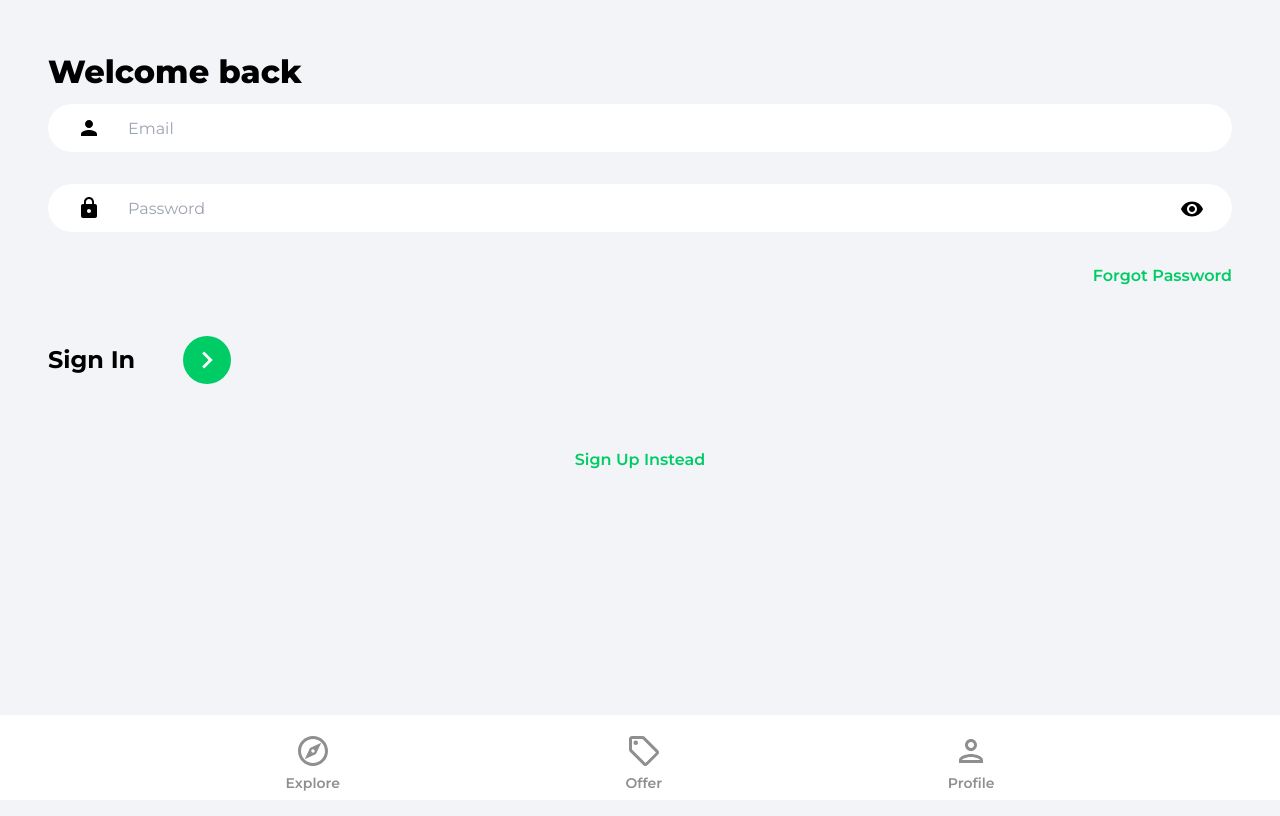
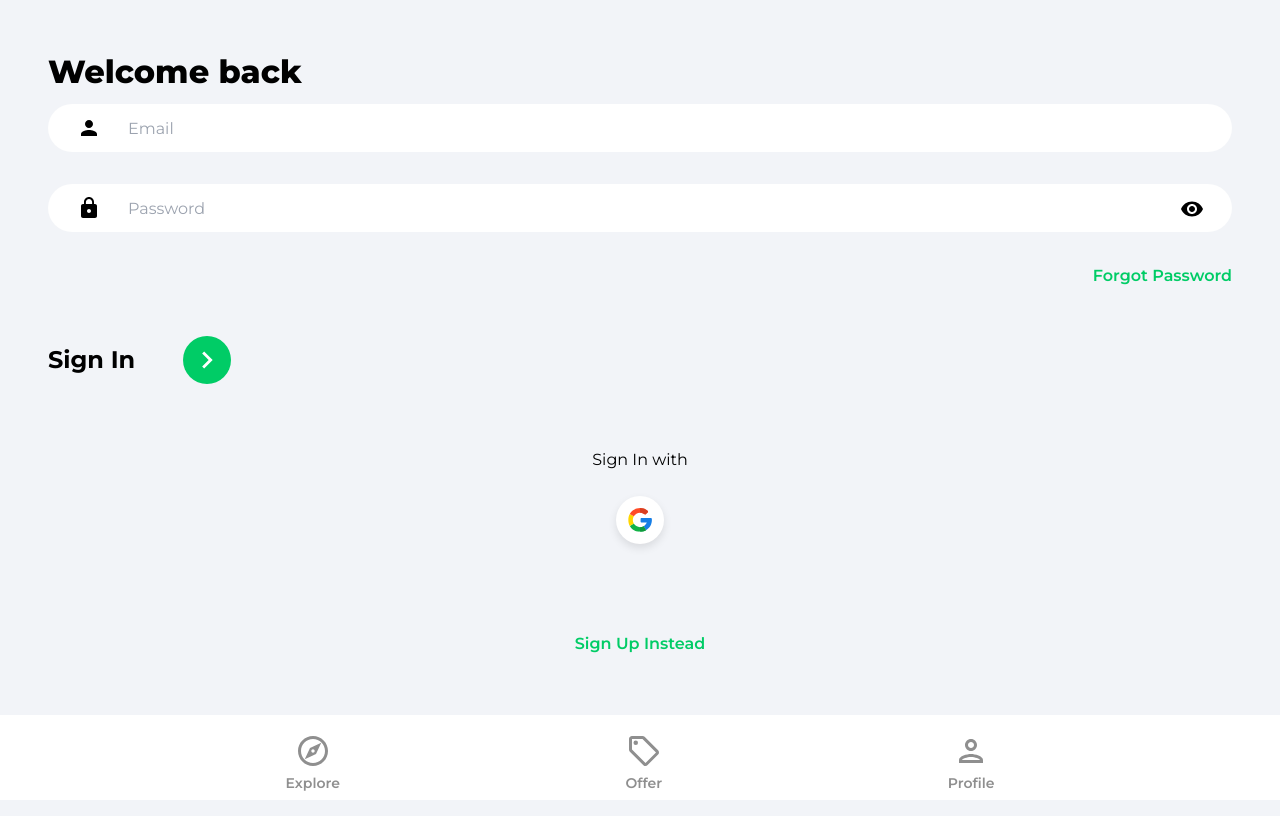
Before and after one commit to KithukuG/place-pulse, a React (Create React App) app: page /login in a window 1280 px wide. Built offline with nearby package versions, Linux system fonts and the light colour scheme.

Commit message:
add google auth

```diff
--- /dev/null
+++ b/src/components/OAuth.jsx
@@ -0,0 +1,45 @@
+import React from "react";
+import { getAuth, signInWithPopup, GoogleAuthProvider } from "firebase/auth";
+import { doc, setDoc, getDoc, serverTimestamp } from "firebase/firestore";
+import { db } from "../firestore.config";
+import googleIcon from "../assets/svg/googleIcon.svg";
+import { useLocation, useNavigate } from "react-router-dom";
+import { toast } from "react-toastify";
+
+const OAuth = () => {
+  const navigate = useNavigate();
+  const location = useLocation();
+
+  const onGoogleClick = async () => {
+    try {
+      const auth = getAuth();
+      const provider = new GoogleAuthProvider();
+      const result = await signInWithPopup(auth, provider);
+      const user = result.user;
+      const docRef = doc(db, "users", user.uid);
+      const docSnap = await getDoc(docRef);
+
+      if (!docSnap.exists()) {
+        await setDoc(doc(db, "users", user.uid), {
+          name: user.displayName,
+          email: user.email,
+          timestamp: serverTimestamp(),
+        });
+      }
+      navigate("/");
+    } catch (e) {
+      toast.error("Error occurred");
+    }
+  };
+
+  return (
+    <div className="socialLogin">
+      <p>Sign {location.pathname == "/login" ? "In" : "Up"} with </p>
+      <button className="socialIconDiv" onClick={onGoogleClick}>
+        <img className="socialIconImg" src={googleIcon} alt="" />
+      </button>
+    </div>
+  );
+};
+
+export default OAuth;
--- a/src/pages/Login.jsx
+++ b/src/pages/Login.jsx
@@ -6,6 +6,7 @@
 import { ReactComponent as ArrowRightIcon } from "../assets/svg/keyboardArrowRightIcon.svg";
 import visibilityIcon from "../assets/svg/visibilityIcon.svg";
 import { getAuth, signInWithEmailAndPassword } from "firebase/auth";
+import OAuth from "../components/OAuth";
 const Login = () => {
   const [showPassword, setShowPassword] = useState(false);
 
@@ -80,6 +81,7 @@
         </div>
       </form>
       {/* google auth */}
+      <OAuth />
       <Link to="/register" className="registerLink">
         Sign Up Instead
       </Link>
--- a/src/pages/Register.jsx
+++ b/src/pages/Register.jsx
@@ -17,6 +17,7 @@
 import { ReactComponent as ArrowRightIcon } from "../assets/svg/keyboardArrowRightIcon.svg";
 
 import visibilityIcon from "../assets/svg/visibilityIcon.svg";
+import OAuth from "../components/OAuth";
 
 const Register = () => {
   const [showPassword, setShowPassword] = useState(false);
@@ -110,6 +111,8 @@
         </div>
       </form>
       {/* google auth */}
+      <OAuth />
+
       <Link to="/login" className="registerLink">
         Login Instead
       </Link>
```
